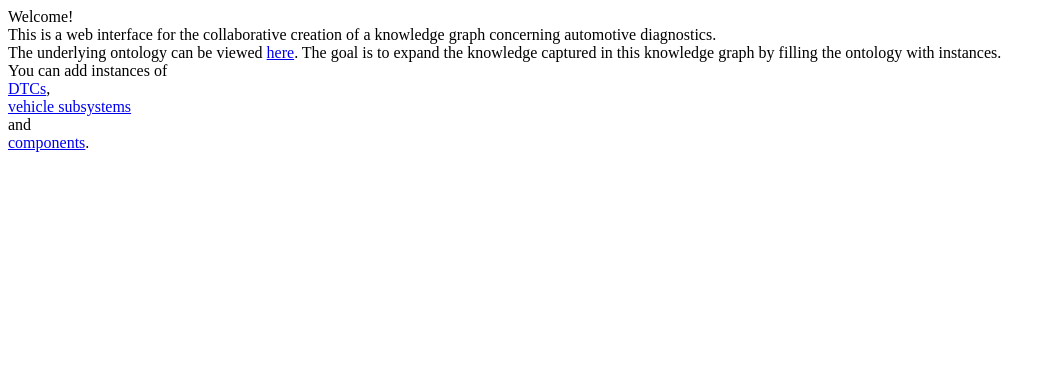
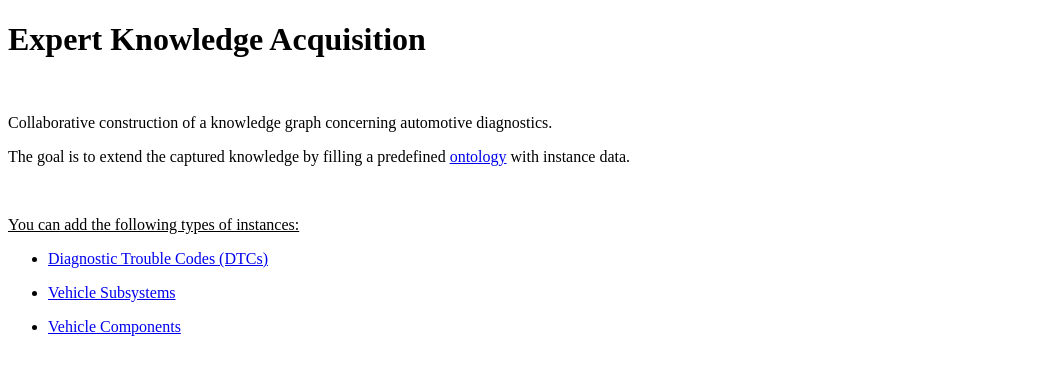
Before and after one commit to tbohne/obd_ontology, a Flask app: page / in a window 1280 px wide. Shown: the top 375 px of the page, without its empty margins (0-1056 px from the left). Run offline with Flask 2, Linux system fonts and the light colour scheme; some libraries are stand-ins or nearby versions.

Commit message:
refine landing page of web interface

```diff
--- a/templates/index.html
+++ b/templates/index.html
@@ -1,27 +1,23 @@
 <!DOCTYPE html>
 <html lang="en">
+
 <head>
     <meta charset="UTF-8">
-    <title>OBD Ontology </title>
+    <title>Expert Knowledge Acquisition</title>
 </head>
+
 <body>
+    <h1>Expert Knowledge Acquisition</h1>
+    <br>
+    <p>Collaborative construction of a knowledge graph concerning automotive diagnostics.</p>
+    <p>The goal is to extend the captured knowledge by filling a predefined <a href="https://github.com/tbohne/OBDOntology">ontology</a> with instance data.</p>
+    <br>
+    <p><u>You can add the following types of instances:</u></p>
+    <ul>
+        <li><p><a href="dtc_form">Diagnostic Trouble Codes (DTCs)</a></p></li>
+        <li><p><a href="subsystem_form">Vehicle Subsystems</a></p></li>
+        <li><p><a href="component_form">Vehicle Components</a></p></li>
+    </ul>
+</body>
 
-Welcome! <br>
-
-This is a web interface for the collaborative creation of a knowledge graph concerning automotive diagnostics. <br>
-
-The underlying ontology can be viewed <a href="https://github.com/tbohne/OBDOntology"> here</a>. The goal is to expand
-the knowledge captured in this knowledge graph by filling the ontology with instances. <br>
-
-You can add instances of <br>
-
-<a href="dtc_form">DTCs</a>, <br>
-
-<a href="subsystem_form">vehicle subsystems</a> <br>
-
-and <br>
-
-<a href="component_form">components</a>.
-
-</body>
 </html>
```
